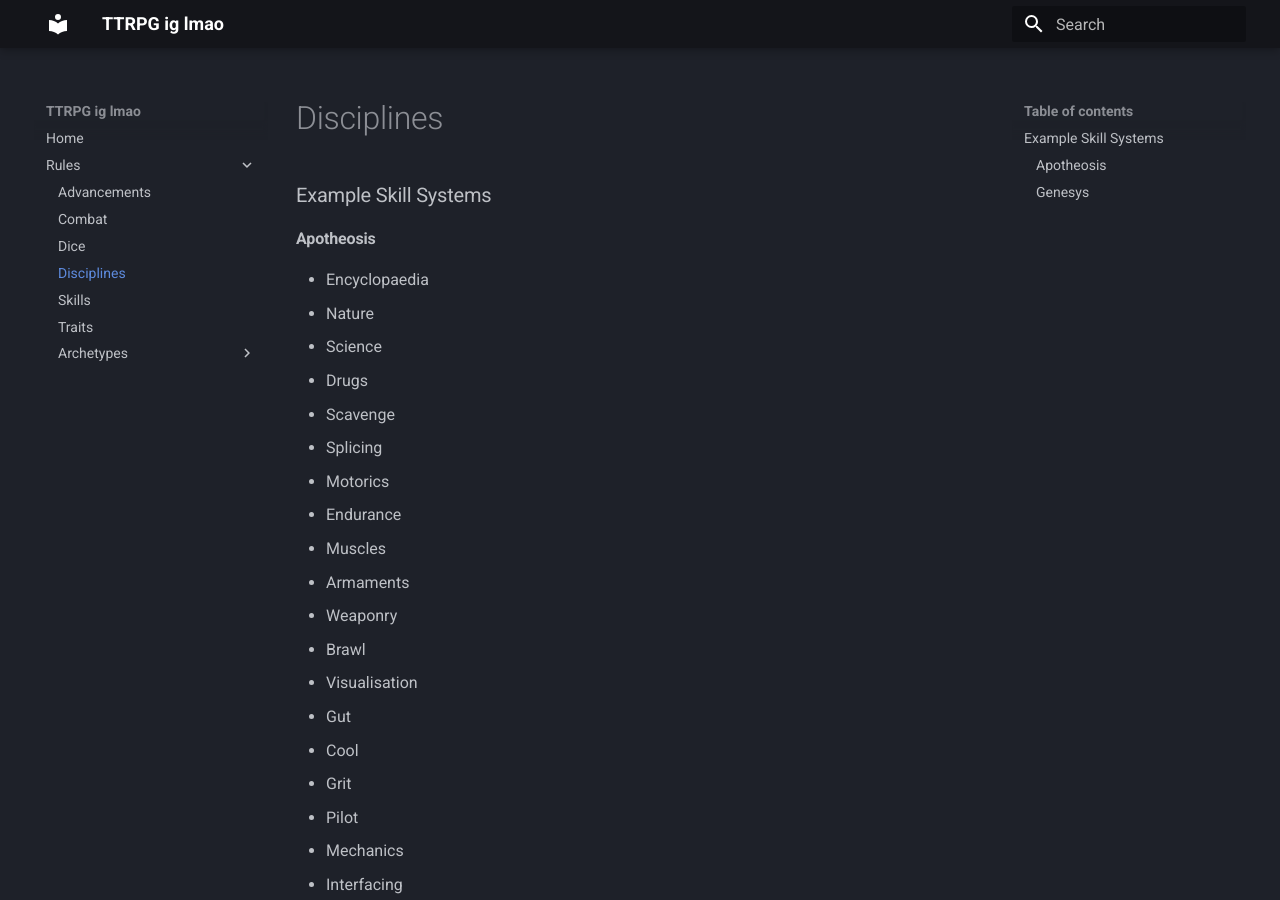
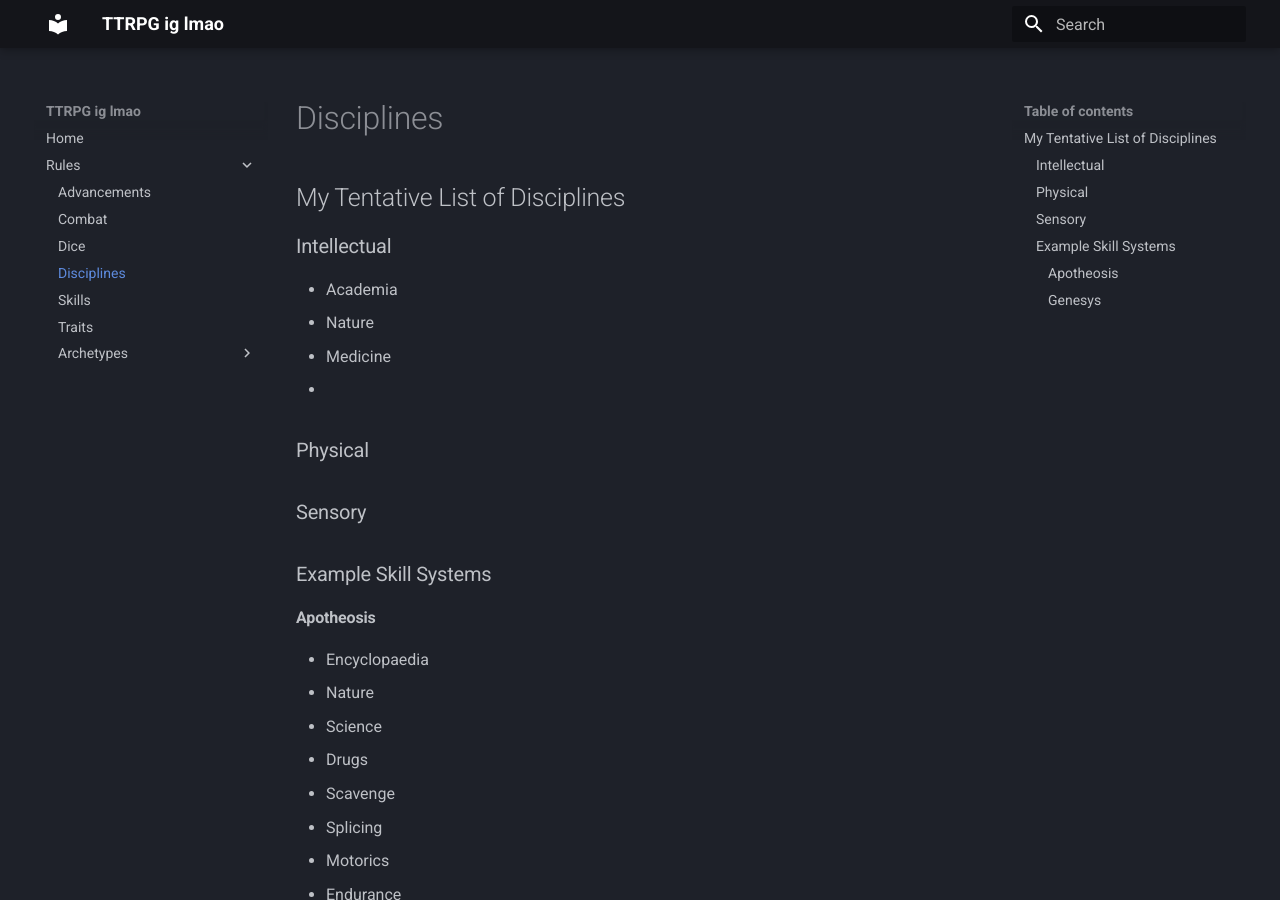
Before and after one commit to ProbablyIly/UnnamedTTRPG, an MkDocs documentation site: the page built from docs/Rules/Disciplines.md, in a window 1280 px wide and 900 px high. Built offline with MkDocs 1.6.1 and Material for MkDocs 9.7.7, drawn with Linux system fonts in a browser that asks for light colours; comment, search, counter and statistics services are not loaded.

Commit message:
vault backup: 2025-11-13 18:45:57

```diff
--- a/docs/Rules/Disciplines.md
+++ b/docs/Rules/Disciplines.md
@@ -1,3 +1,11 @@
+## My Tentative List of Disciplines
+### Intellectual
+- Academia
+- Nature
+- Medicine
+-
+### Physical
+### Sensory
 ### Example Skill Systems
 #### Apotheosis
 - Encyclopaedia
```
Also changed, not shown: 1 other file.
